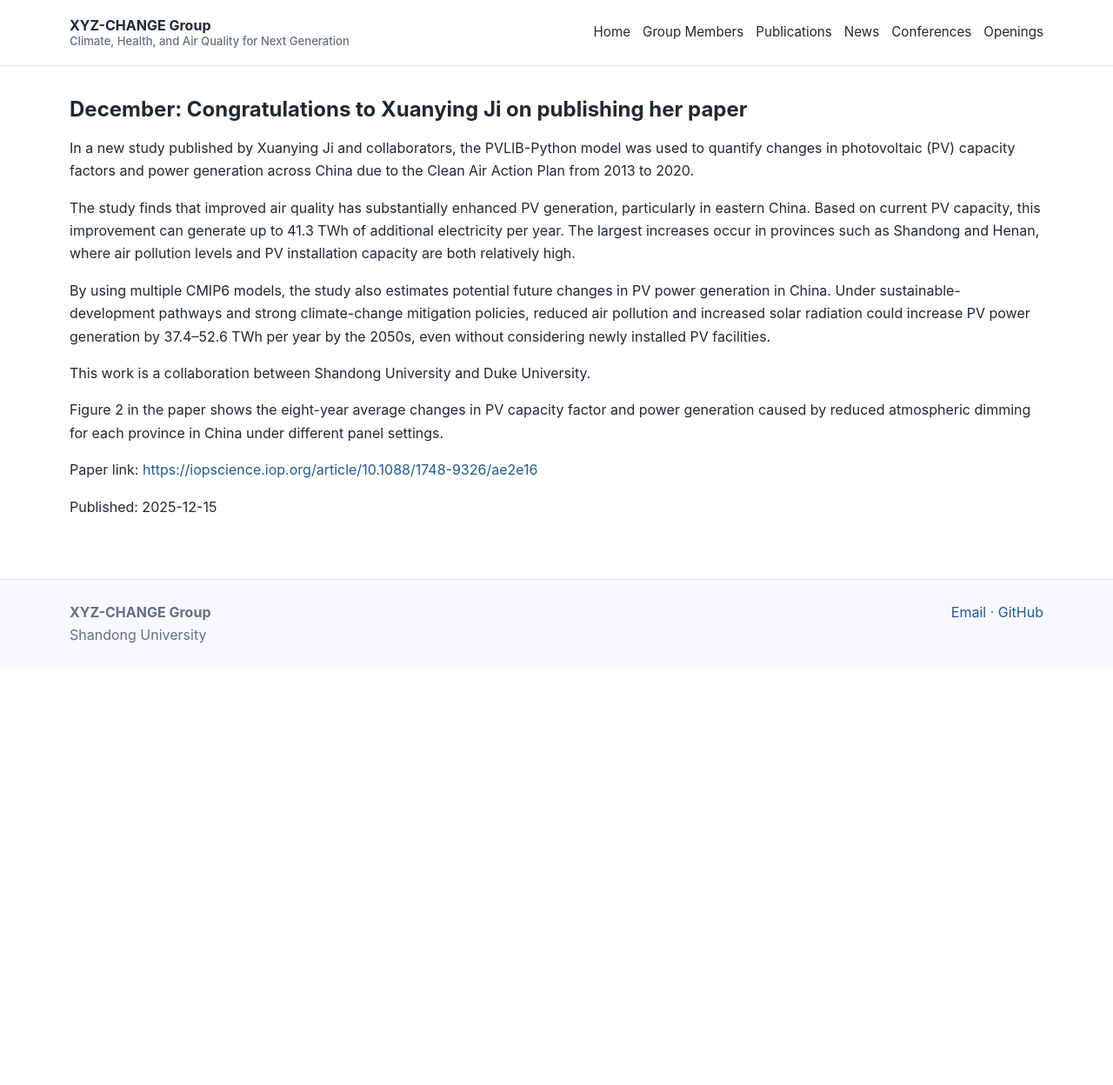
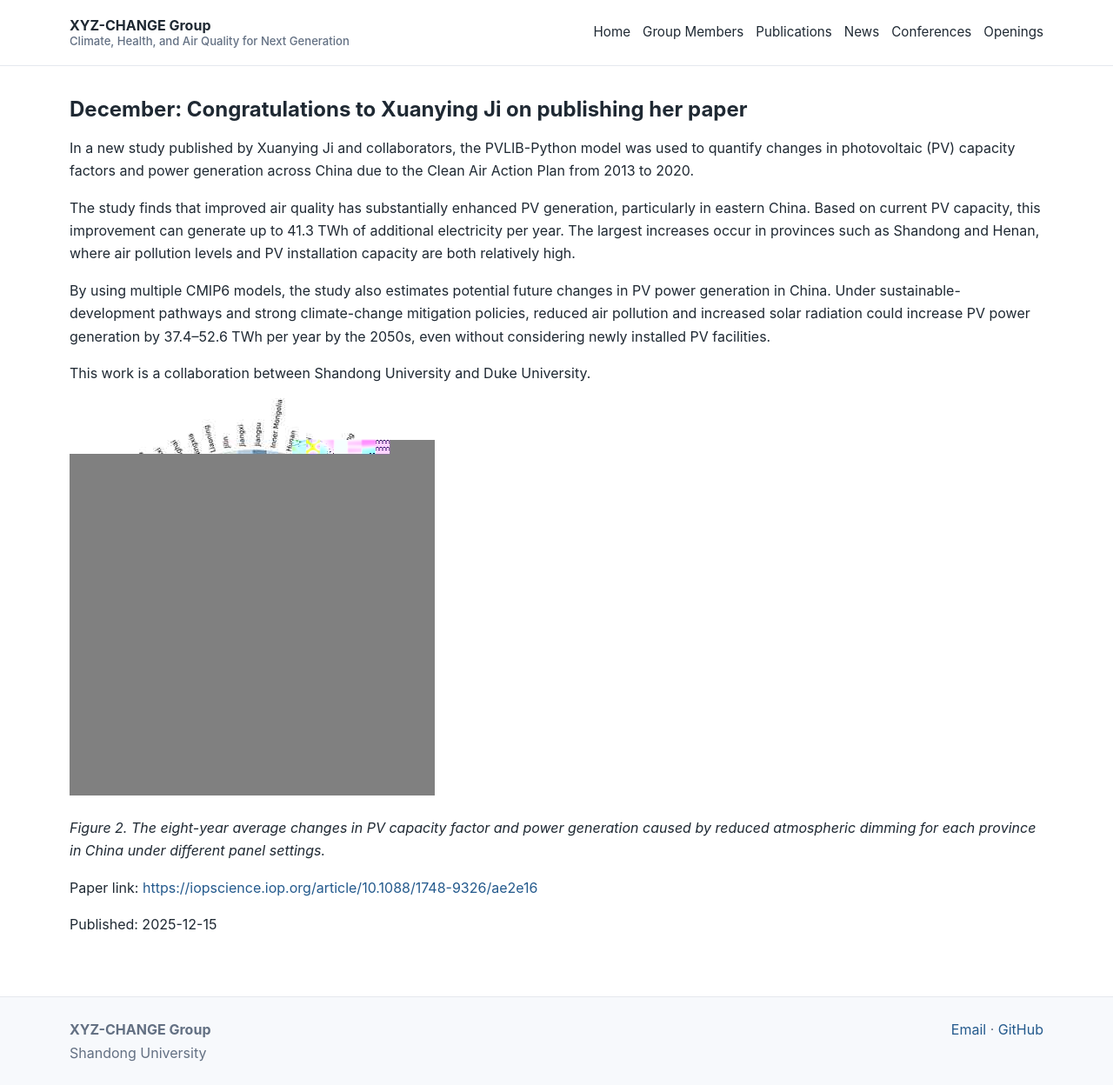
Before and after one commit to MuJSh/xyz_CHANGE, a Jekyll site: the page built from _pages/news-2025-12-hengqing-shen-paper.md, in a window 1280 px wide and 1248 px high. Shown: the whole window at 87% size. Built offline with Jekyll 4.4.1, drawn with Linux system fonts in a browser that asks for light colours.

Commit message:
Add Xuanying Ji news image

```diff
--- a/_pages/news-2025-12-hengqing-shen-paper.md
+++ b/_pages/news-2025-12-hengqing-shen-paper.md
@@ -12,7 +12,9 @@ By using multiple CMIP6 models, the study also estimates potential future change
 
 This work is a collaboration between Shandong University and Duke University.
 
-Figure 2 in the paper shows the eight-year average changes in PV capacity factor and power generation caused by reduced atmospheric dimming for each province in China under different panel settings.
+![Impact of panel settings on PV capacity factors and power generation]({{ '/assets/img/news/xuanying-pv.jpg' | relative_url }})
+
+*Figure 2. The eight-year average changes in PV capacity factor and power generation caused by reduced atmospheric dimming for each province in China under different panel settings.*
 
 Paper link: [https://iopscience.iop.org/article/10.1088/1748-9326/ae2e16](https://iopscience.iop.org/article/10.1088/1748-9326/ae2e16)
 
```
